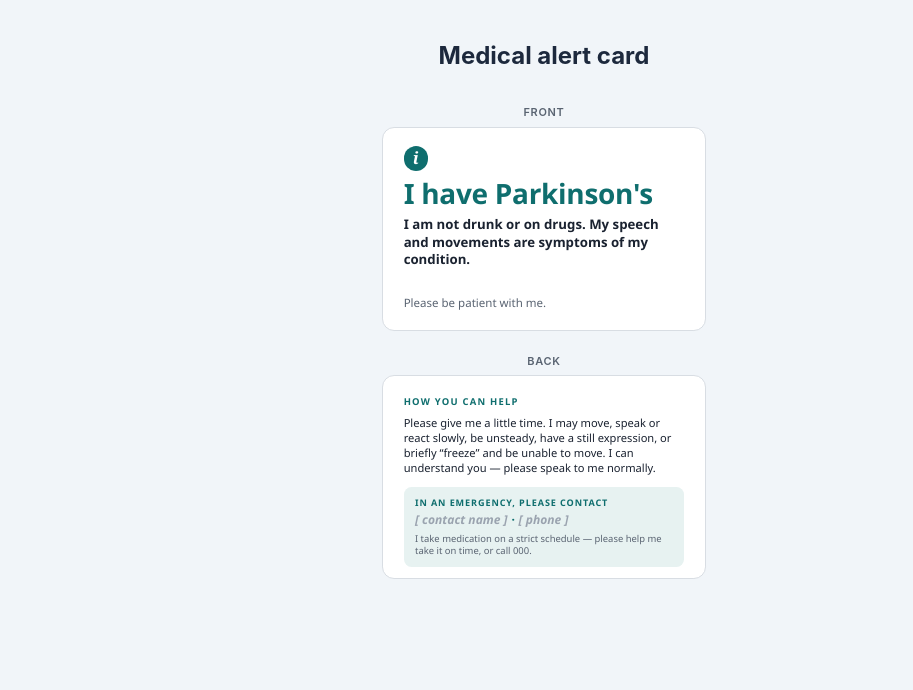
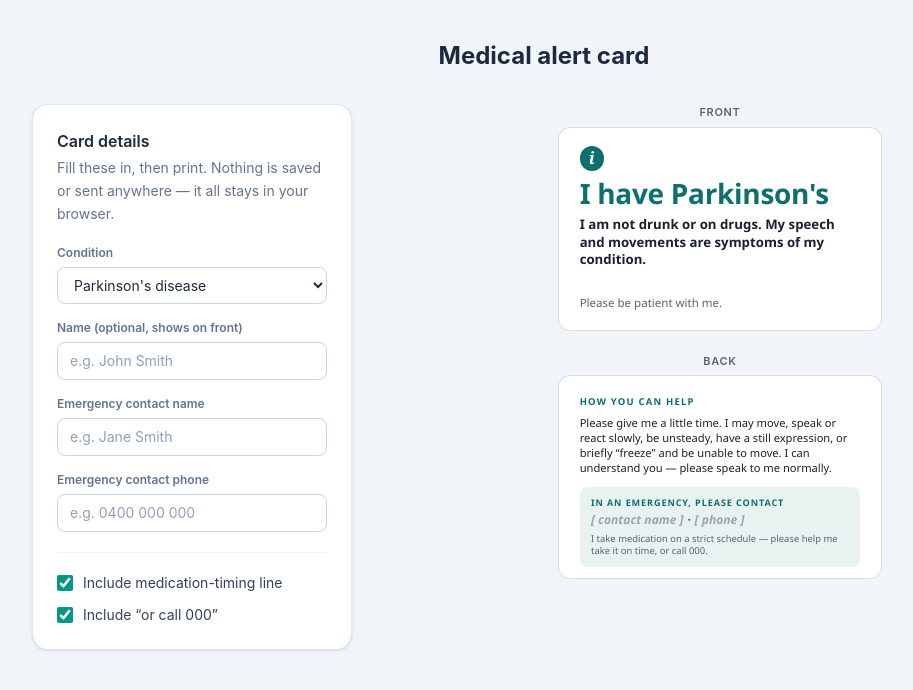
Before and after one commit to SamMarch/medical-alert-card, a React (Vite) app: page / in a window 1280 px wide. Shown: the top 690 px of the page, without its empty margins (96-1009 px from the left). Built offline with nearby package versions, Linux system fonts and the light colour scheme.

Commit message:
Add CardForm component with form fields and state management integration

```diff
--- a/src/App.jsx
+++ b/src/App.jsx
@@ -1,15 +1,61 @@
+import { useState } from 'react'
 import { conditions, defaultConditionId } from './data/conditions'
 import { Card } from './components/Card'
+import { CardForm } from './components/CardForm'
+
+const defaultCondition =
+  conditions.find((c) => c.id === defaultConditionId) ?? conditions[0]
 
 function App() {
-  const condition = conditions.find((c) => c.id === defaultConditionId)
+  const [form, setForm] = useState({
+    conditionId: defaultCondition.id,
+    name: '',
+    emergencyName: '',
+    emergencyPhone: '',
+    showMedication: defaultCondition.options?.medication?.defaultOn ?? false,
+    show000: true,
+  })
+
+  function updateField(field, value) {
+    setForm((prev) => {
+      const next = { ...prev, [field]: value }
+      if (field === 'conditionId') {
+        const c = conditions.find((x) => x.id === value)
+        next.showMedication = c?.options?.medication?.defaultOn ?? false
+      }
+      return next
+    })
+  }
+
+  const condition =
+    conditions.find((c) => c.id === form.conditionId) ?? conditions[0]
+  const medAvailable = condition.options?.medication?.available ?? false
 
   return (
-    <div className="min-h-screen bg-slate-100 flex flex-col items-center py-10 px-4">
-      <h1 className="text-2xl font-bold text-slate-800 mb-8">
-        Medical alert card
-      </h1>
-      <Card condition={condition} />
+    <div className="min-h-screen bg-slate-100 py-10 px-4">
+      <div className="max-w-5xl mx-auto">
+        <h1 className="text-2xl font-bold text-slate-800 mb-8 text-center">
+          Medical alert card
+        </h1>
+        <div className="flex flex-col lg:flex-row gap-8 items-start justify-center">
+          <CardForm
+            conditions={conditions}
+            values={form}
+            medAvailable={medAvailable}
+            onChange={updateField}
+          />
+          <div className="flex-1 flex justify-center w-full">
+            <Card
+              condition={condition}
+              name={form.name}
+              emergencyName={form.emergencyName}
+              emergencyPhone={form.emergencyPhone}
+              showMedication={form.showMedication}
+              show000={form.show000}
+            />
+          </div>
+        </div>
+      </div>
     </div>
   )
 }
--- /dev/null
+++ b/src/components/CardForm.jsx
@@ -0,0 +1,90 @@
+const labelText = 'block text-xs font-semibold text-slate-500 mb-1.5'
+const inputClass =
+  'w-full text-sm px-3 py-2 border border-slate-300 rounded-lg text-slate-800 placeholder:text-slate-400 focus:outline-none focus:ring-2 focus:ring-teal-500 focus:border-teal-500'
+
+export function CardForm({ conditions, values, medAvailable, onChange }) {
+  return (
+    <div className="w-full lg:w-80 lg:flex-none bg-white border border-slate-200 rounded-2xl p-6 shadow-sm">
+      <h2 className="text-base font-semibold text-slate-800 mb-1">Card details</h2>
+      <p className="text-sm text-slate-500 mb-5 leading-relaxed">
+        Fill these in, then print. Nothing is saved or sent anywhere — it all stays in your browser.
+      </p>
+
+      <label className="block mb-4">
+        <span className={labelText}>Condition</span>
+        <select
+          className={inputClass}
+          value={values.conditionId}
+          onChange={(e) => onChange('conditionId', e.target.value)}
+        >
+          {conditions.map((c) => (
+            <option key={c.id} value={c.id}>
+              {c.name}
+            </option>
+          ))}
+        </select>
+      </label>
+
+      <label className="block mb-4">
+        <span className={labelText}>Name (optional, shows on front)</span>
+        <input
+          type="text"
+          className={inputClass}
+          value={values.name}
+          onChange={(e) => onChange('name', e.target.value)}
+          placeholder="e.g. John Smith"
+          autoComplete="off"
+        />
+      </label>
+
+      <label className="block mb-4">
+        <span className={labelText}>Emergency contact name</span>
+        <input
+          type="text"
+          className={inputClass}
+          value={values.emergencyName}
+          onChange={(e) => onChange('emergencyName', e.target.value)}
+          placeholder="e.g. Jane Smith"
+          autoComplete="off"
+        />
+      </label>
+
+      <label className="block mb-1">
+        <span className={labelText}>Emergency contact phone</span>
+        <input
+          type="text"
+          className={inputClass}
+          value={values.emergencyPhone}
+          onChange={(e) => onChange('emergencyPhone', e.target.value)}
+          placeholder="e.g. 0400 000 000"
+          autoComplete="off"
+        />
+      </label>
+
+      <div className="mt-5 space-y-3 border-t border-slate-100 pt-5">
+        {medAvailable && (
+          <label className="flex items-center gap-2.5 text-sm text-slate-700 cursor-pointer">
+            <input
+              type="checkbox"
+              className="w-4 h-4 accent-teal-600 cursor-pointer"
+              checked={values.showMedication}
+              onChange={(e) => onChange('showMedication', e.target.checked)}
+            />
+            <span>Include medication-timing line</span>
+          </label>
+        )}
+        <label className="flex items-center gap-2.5 text-sm text-slate-700 cursor-pointer">
+          <input
+            type="checkbox"
+            className="w-4 h-4 accent-teal-600 cursor-pointer"
+            checked={values.show000}
+            onChange={(e) => onChange('show000', e.target.checked)}
+          />
+          <span>Include “or call 000”</span>
+        </label>
+      </div>
+    </div>
+  )
+}
+
+export default CardForm
```
